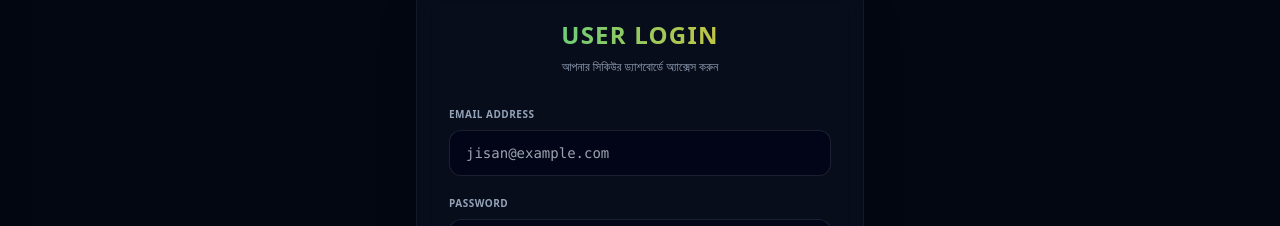
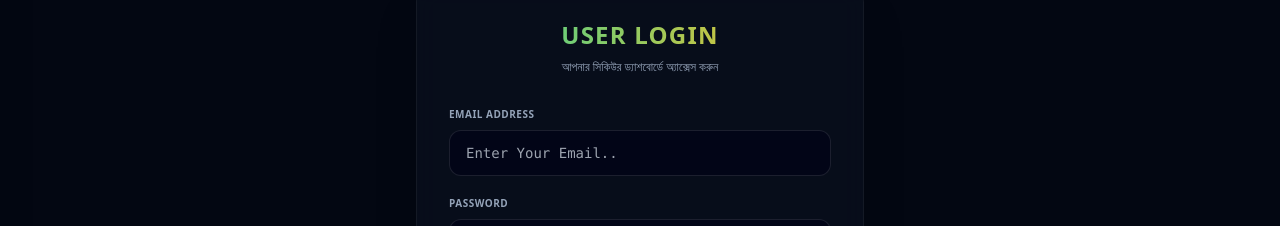
Before and after one commit to jisan-mahmud-joy/Tools_Grid, a React (Vite) app: page /login in a window 1280 px wide. Shown: the part 184-410 px from the top of the page. Built offline with nearby package versions, Linux system fonts and the light colour scheme.

Commit message:
update: changed email placeholder in login form

```diff
--- a/src/components/Login.jsx
+++ b/src/components/Login.jsx
@@ -56,7 +56,7 @@ const Login = () => {
             <label className="block text-[10px] uppercase font-bold text-slate-400 tracking-wider mb-2">Email Address</label>
             <input
               type="email"
-              placeholder="jisan@example.com"
+              placeholder="Enter Your Email.."
               value={formData.email}
               onChange={(e) => setFormData({ ...formData, email: e.target.value })}
               className="w-full px-4 py-3 bg-slate-950/80 border border-white/10 rounded-xl text-sm text-slate-200 outline-none focus:border-emerald-500/50 transition font-mono"
```
